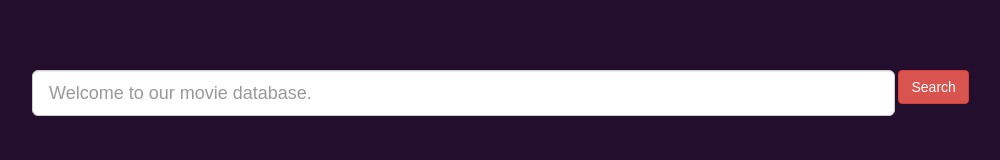
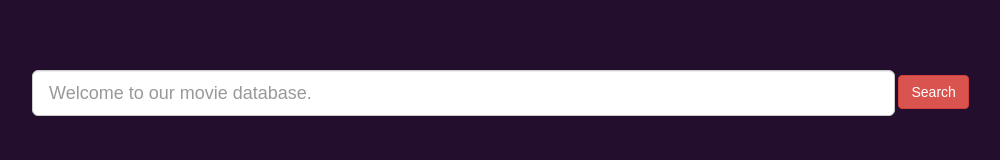
Before and after one commit to clearlyTHUYDOAN/bridge-react-project, a React (Create React App) app in the folder large-project/: page / in a window 1280 px wide. Shown: the part 257-417 px from the top of the page, without its empty margins (153-1153 px from the left). Built offline with nearby package versions, Linux system fonts and the light colour scheme.

Commit message:
update styling

```diff
--- a/large-project/src/index.css
+++ b/large-project/src/index.css
@@ -28,3 +28,7 @@ form {
   font-size: 5em;
   margin-top: 150px;
 }
+
+.btn-danger {
+  margin-top: 5px;
+}
```
